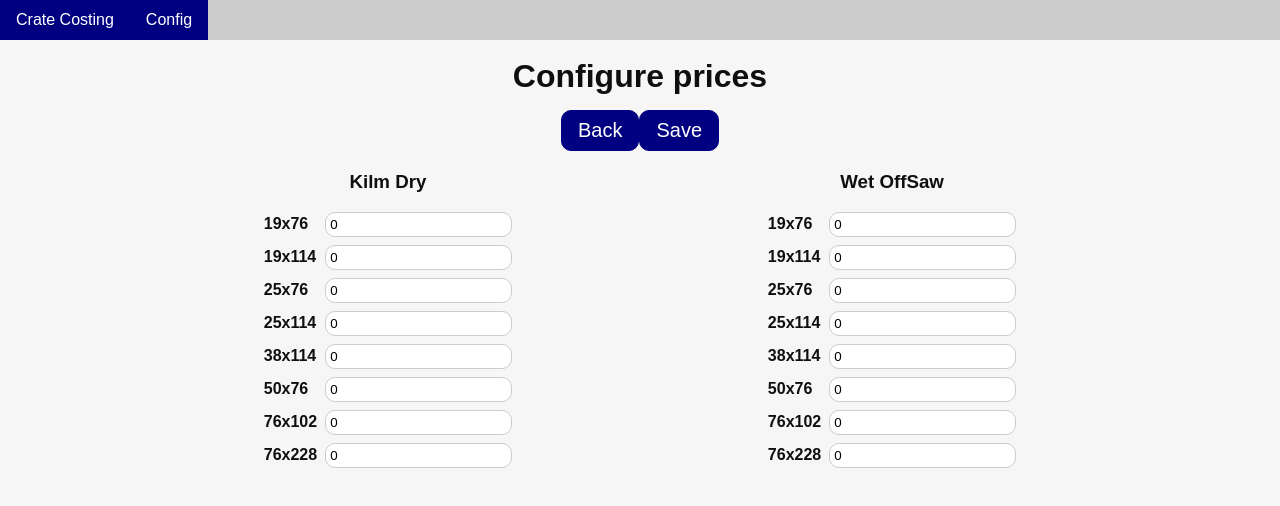
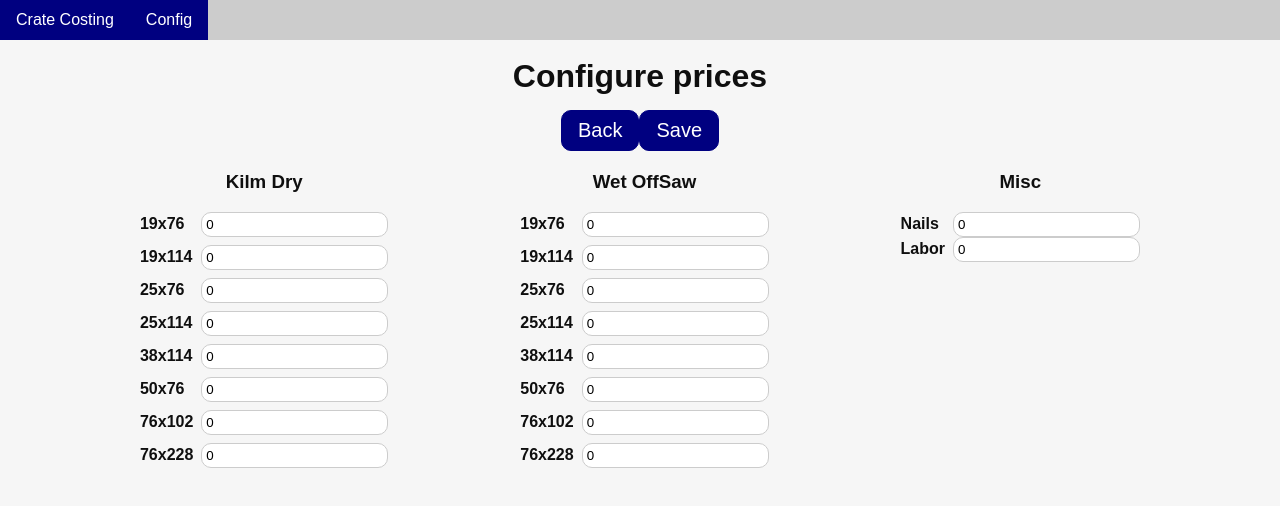
Before and after one commit to mitchHorne/arminel_costing, a React (Vite) app: page /config in a window 1280 px wide. Both pictures are taken after a click on the button "Configure Prices". Shown: the top 506 px of the page. Built offline with nearby package versions, Linux system fonts and the light colour scheme.

Commit message:
Add nails and labor

```diff
--- a/src/pages/Config.tsx
+++ b/src/pages/Config.tsx
@@ -152,7 +152,7 @@ export const Config = (): JSX.Element => {
 
   const chageConfiguration = (
     key: string,
-    value: Number,
+    value: String,
     category: 'kilmDry' | 'wetOffSaw'
   ): void => {
     const numberVal = Number(value)
@@ -166,6 +166,24 @@ export const Config = (): JSX.Element => {
       const wetOffSaw = { ...configData.wetOffSaw, [key]: numberVal }
       newData = { ...configData, wetOffSaw: wetOffSaw }
     }
+
+    setConfigData(newData)
+  }
+
+  const changeConfigNails = (value: String): void => {
+    const numberVal = Number(value)
+    if (Number.isNaN(numberVal)) return
+
+    const newData = { ...configData, nails: numberVal }
+
+    setConfigData(newData)
+  }
+
+  const changeConfigLabor = (value: String): void => {
+    const numberVal = Number(value)
+    if (Number.isNaN(numberVal)) return
+
+    const newData = { ...configData, labor: numberVal }
 
     setConfigData(newData)
   }
@@ -209,6 +227,33 @@ export const Config = (): JSX.Element => {
                 'wetOffSaw'
               )}
             </div>
+            <div>
+              <h3>Misc</h3>
+              <PriceCategoryConfigItem>
+                <h4>Nails</h4>
+                <StyledInput
+                  onChange={e => changeConfigNails(e.target.value)}
+                  onClick={e => {
+                    const target = e.target as HTMLInputElement
+                    target.select()
+                  }}
+                  type='text'
+                  value={configData.nails}
+                />
+              </PriceCategoryConfigItem>
+              <PriceCategoryConfigItem>
+                <h4>Labor</h4>
+                <StyledInput
+                  onChange={e => changeConfigLabor(e.target.value)}
+                  onClick={e => {
+                    const target = e.target as HTMLInputElement
+                    target.select()
+                  }}
+                  type='text'
+                  value={configData.labor}
+                />
+              </PriceCategoryConfigItem>
+            </div>
           </ContentContainer>
         </div>
       ) : (
@@ -224,6 +269,25 @@ export const Config = (): JSX.Element => {
               <h3>Wet OffSaw</h3>
               {renderPrices(activeData.wetOffSaw)}
             </div>
+            <div>
+              <h3>Misc</h3>
+              <PriceCategory>
+                <div>
+                  <p>Nails</p>
+                </div>
+                <div>
+                  <p>R {`${activeData.nails}`}</p>
+                </div>
+              </PriceCategory>
+              <PriceCategory>
+                <div>
+                  <p>Labor</p>
+                </div>
+                <div>
+                  <p>R {`${activeData.labor}`}</p>
+                </div>
+              </PriceCategory>
+            </div>
           </ContentContainer>
         </div>
       )}
--- a/src/store/prices.ts
+++ b/src/store/prices.ts
@@ -3,6 +3,8 @@ import { createSlice } from '@reduxjs/toolkit'
 export interface Prices {
   kilmDry: { [key: string]: Number }
   wetOffSaw: { [key: string]: Number }
+  nails: Number
+  labor: Number
 }
 
 export const initialPrices: Prices = {
@@ -25,7 +27,9 @@ export const initialPrices: Prices = {
     '50x76': 0,
     '76x102': 0,
     '76x228': 0
-  }
+  },
+  nails: 0,
+  labor: 0
 }
 
 interface setPricesAction {
--- a/src/utils/prices.ts
+++ b/src/utils/prices.ts
@@ -24,5 +24,7 @@ const sizes: Sizes = {
 
 export const basePrices: Prices = {
   kilmDry: { ...sizes },
-  wetOffSaw: { ...sizes }
+  wetOffSaw: { ...sizes },
+  nails: 0,
+  labor: 0
 }
```
